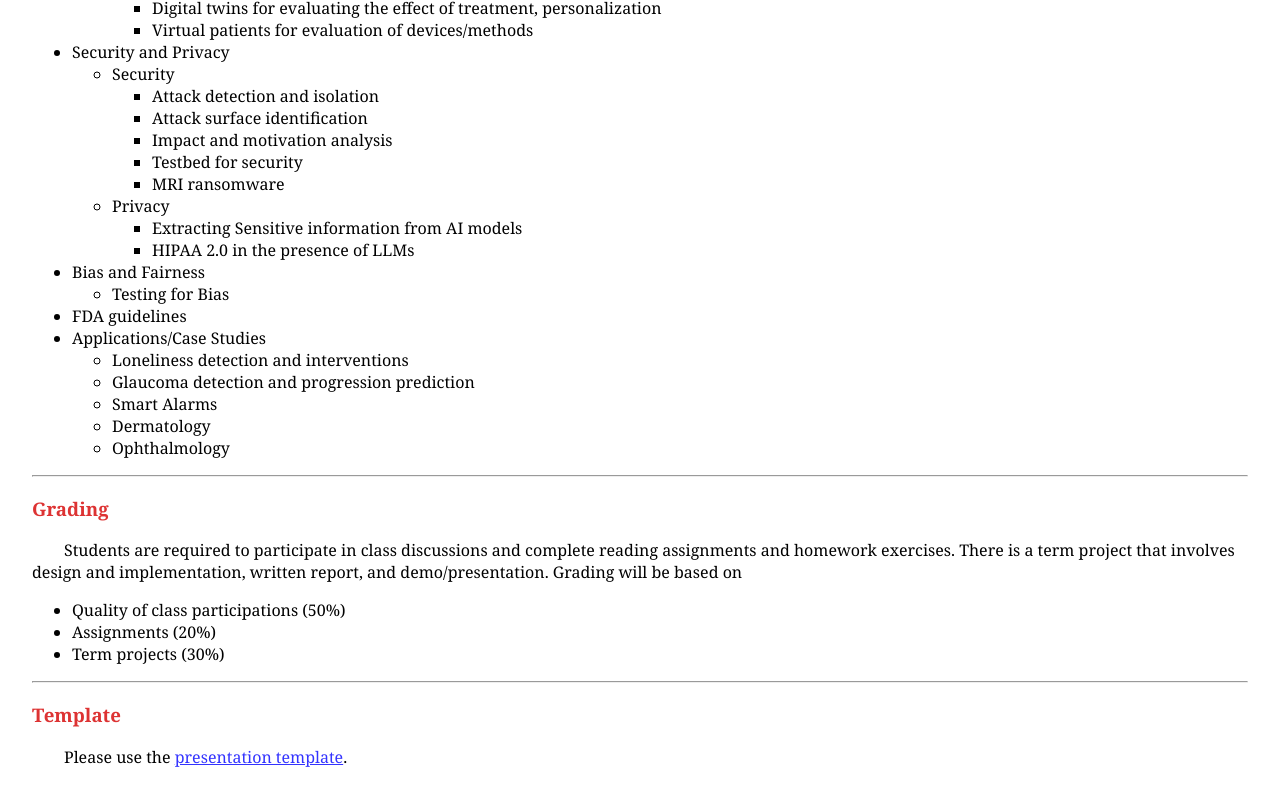
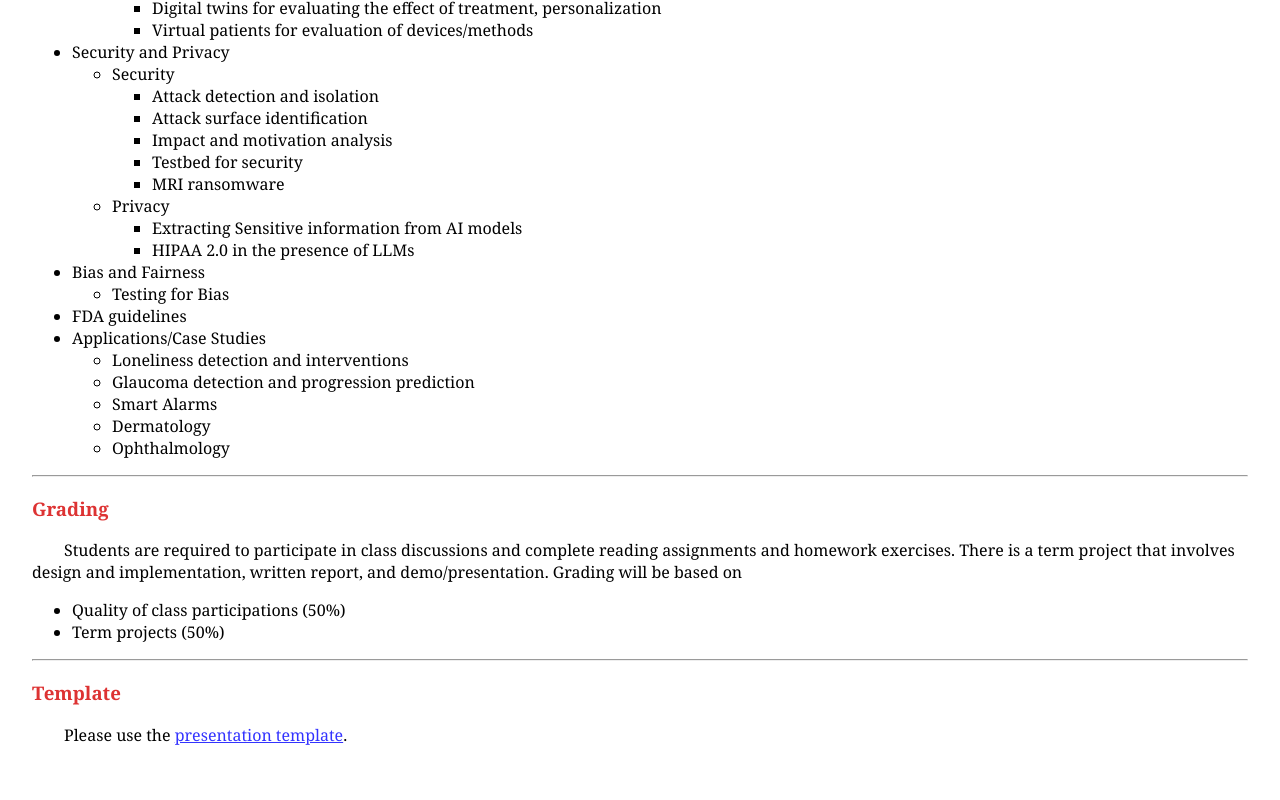
Before and after one commit to lion-zhang/CIS700-IoMT, a plain HTML site: page index.html in a window 1280 px wide. Shown: the part 915-1715 px from the top of the page. After the commit the page ends 1693 px from the top, so only its background shows below. Drawn offline with Linux system fonts and the light colour scheme.

Commit message:
Update index.html

```diff
--- a/index.html
+++ b/index.html
@@ -114,8 +114,7 @@
 	Students are required to participate in class discussions and complete reading assignments and homework exercises.  There is a term project that involves design and implementation, written report, and demo/presentation. Grading will be based on
 <ul>
   <li> Quality of class participations (50%) </li>
-  <li> Assignments (20%) </li>
-  <li> Term projects (30%) </li>
+  <li> Term projects (50%) </li>
 </ul>
 </p>
 
```
